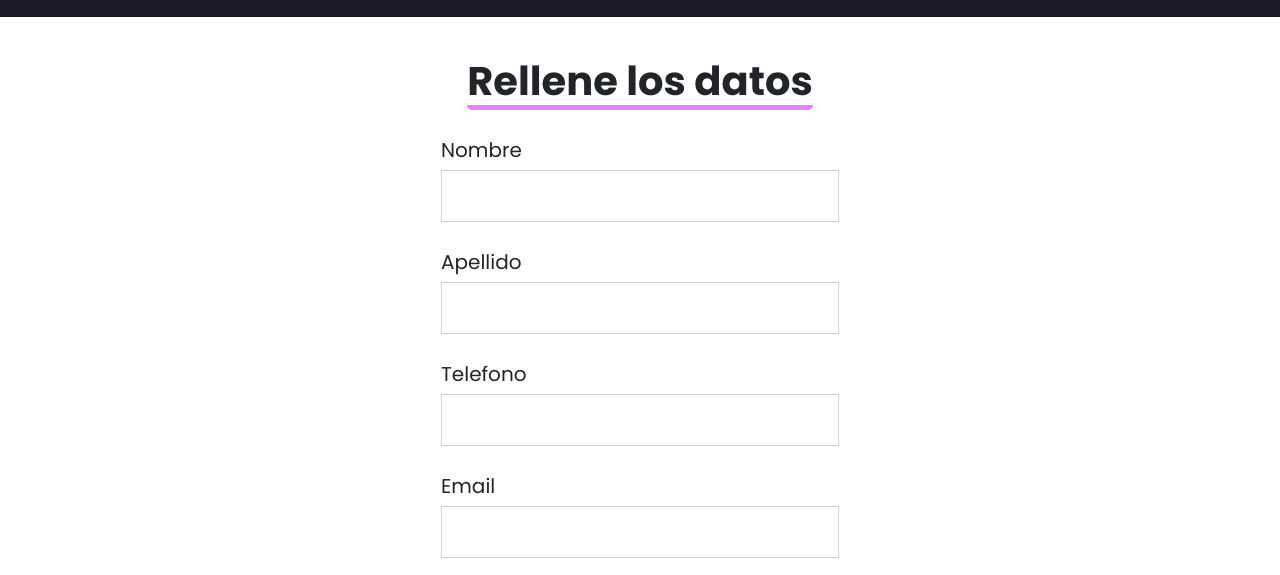
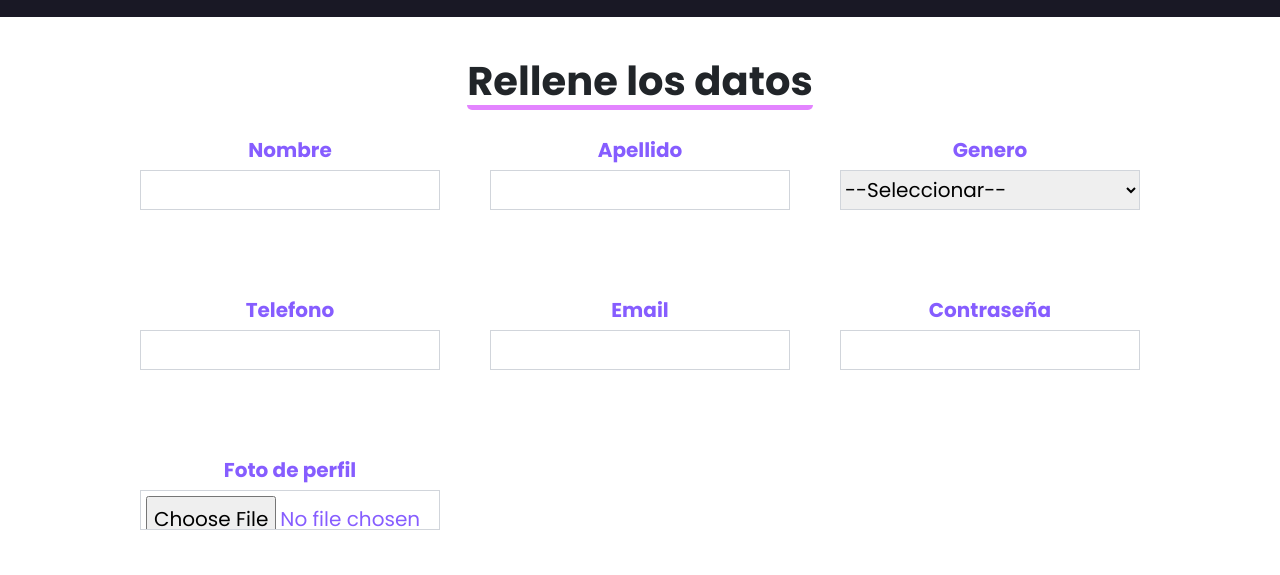
Before and after one commit to kevmpr/makiTiendaTecnologia, a plain HTML site: page pages/registro.html in a window 1280 px wide. Shown: the part 213-788 px from the top of the page. Drawn offline with nearby package versions, Linux system fonts and the light colour scheme.

Commit message:
responsive de registro.html e inicioSesion.html

```diff
--- a/css/style.css
+++ b/css/style.css
@@ -683,29 +683,11 @@ input:focus {
   display: flex;
   flex-direction: column;
   align-items: center;
+  height: 100%;
+
 }
 
-@media (min-width: 768px) {
-  .main_containerIS {
-    height: 70rem;
-  }
 
-  .main_containerRE {
-    height: 120rem;
-  }
-}
-
-@media (min-width: 1280px) {
-  .main_containerRE {
-    height: 100rem;
-  }
-}
-
-@media (min-width: 1750px) {
-  .main_containerRE {
-    height: 100rem;
-  }
-}
 .main_containerIS > h1,
 .main_containerRE > h1 {
   border-bottom: 0.5rem solid var(--secundario);
@@ -721,10 +703,30 @@ input:focus {
   gap: 2rem;
 }
 
+@media (min-width: 1024px){
+     .info-container{
+      display: grid;
+      grid-template-rows: auto auto auto auto;
+      grid-template-columns: 1fr 1fr;
+      gap: 8rem;
+     }
+ }
+ @media (min-width: 1200px){
+  .info-container{
+   display: grid;
+   grid-template-rows: auto auto auto;
+   grid-template-columns: 1fr 1fr 1fr;
+   gap: 5rem;
+  }
+}
 .input__container {
   display: flex;
   flex-direction: column;
-  align-items: start;
+  align-items: center;
+  font-size: 2rem;
+  margin-bottom: 3rem;
+  color: var(--primario);
+  font-weight: bold;
 }
 
 @media (min-width: 768px) {
@@ -737,14 +739,53 @@ input:focus {
     font-size: 2rem;
   }
 }
+@media (min-width: 1750px) {
+  .input__container {
+    font-size: 2.5rem;
+  }
+}
 
 .input {
   border: 1px solid var(--gris);
+  width: 30rem;
+  height: 6rem;
+  font-size: 2rem;
+}
+
+@media (min-width: 768px){
+     .input{
+      font-size: 2.5rem;
+     }
+ }
+
+@media (min-width: 1200px){
+  .input{
+    height: 4rem;
+  font-size: 2rem;
+
+  }
+ }
+ @media (min-width: 1750px){
+  .input{
+    width: 30rem;
+    height: 5rem;
+    font-size: 2rem;
+  }
 }
 
 .input:focus {
+  outline: 2px solid var(--secundario);
+}
+
+.input__select{
+  border: 1px solid var(--gris);
+}
+
+.input__select:focus {
+  outline: none;
   border: 1px solid var(--secundario);
-  box-shadow: 0 0.2rem 0.5rem var(--secundario);
+  outline: 2px solid var(--secundario);
+  padding: 0;
 }
 
 .myButton {
@@ -810,6 +851,12 @@ input:focus {
 .terms {
   display: flex;
   gap: 1rem;
+  font-size: 1.5rem;
+}
+@media (min-width: 768px){
+  .terms {
+    font-size: 2rem;
+  }
  }
 /*--------------------------------------------------------------REGISTRO.HTML--------------------------------------------------------------*/
 
@@ -852,8 +899,8 @@ input:focus {
   align-items: center;
   width: 100%;
 }
-@media (min-width: 1750px){
-     .article__container{
+@media (min-width: 1750px) {
+  .article__container {
     margin: 0 auto;
     width: 30%;
   }
@@ -880,8 +927,8 @@ input:focus {
     width: 30%;
   }
 }
-@media (min-width: 1750px){
-     .article__img{
+@media (min-width: 1750px) {
+  .article__img {
     width: 25%;
   }
 }
--- a/pages/registro.html
+++ b/pages/registro.html
@@ -253,7 +253,6 @@
               >Computación</a
             >
 
-
             <a class="nav__pc__enlaces" href="./sobreNosotros.html">
               Sobre nosotros</a
             >
@@ -314,6 +313,7 @@
       <h1>Rellene los datos</h1>
 
       <form class="form" action="#">
+        <div class="info-container">
           <div class="input__container">
             <label for="nombre">Nombre</label>
             <input
@@ -328,6 +328,23 @@
           <div class="input__container">
             <label for="apellido">Apellido</label>
             <input class="input" type="text" id="apellido" required />
+          </div>
+
+          <div class="input__container">
+            <label for="genero">Genero</label>
+            <select
+              class="input input__select"
+              name="genero"
+              id="genero"
+              required
+            >
+              <option value="seleccionar" disabled selected>
+                --Seleccionar--
+              </option>
+              <option value="masculino">Masculino</option>
+              <option value="femenino">Femenino</option>
+              <option value="otro">Otro</option>
+            </select>
           </div>
 
           <div class="input__container">
@@ -349,6 +366,12 @@
           <div class="input__container">
             <label for="password">Contraseña</label>
             <input class="input" type="password" id="password" required />
+          </div>
+
+          <div class="input__container">
+            <label for="foto">Foto de perfil</label>
+            <input class="input input--file" type="file" id="foto" />
+          </div>
         </div>
 
         <div class="terms__container">
@@ -616,7 +639,6 @@
           <!--x-->
         </div>
         <!--foooter_izquierda-->
-
       </div>
 
       <!--foooter_derecha-->
```
Lines whose indentation alone changed are shown as unchanged.
